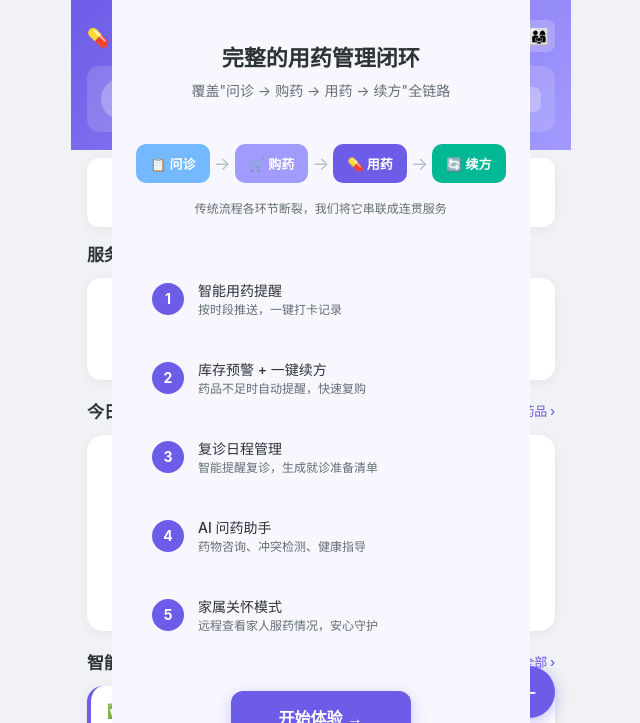
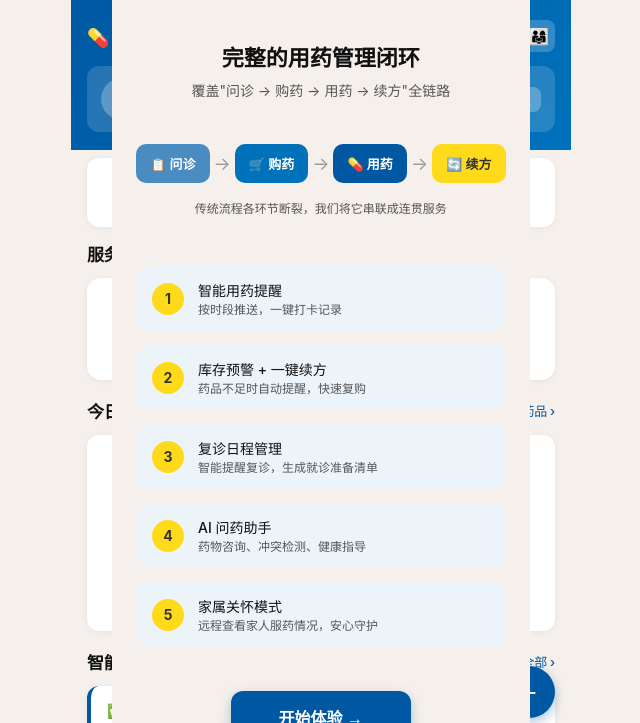
Before and after one commit to gtj12346/chronic-med-manager, a plain HTML site: page index.html in a window 1280 px wide. Both pictures are taken after a click on the button "看看我们的方案 →". Shown: the top 723 px of the page, without its empty margins (319-959 px from the left). Drawn offline with Linux system fonts and the light colour scheme.

Commit message:
配色调整为宜家风格：蓝+黄+暖白

```diff
--- a/index.html
+++ b/index.html
@@ -7,23 +7,25 @@
 <style>
 * { margin: 0; padding: 0; box-sizing: border-box; }
 :root {
-  --primary: #6C5CE7;
-  --primary-light: #A29BFE;
-  --primary-bg: #F8F7FF;
-  --success: #00B894;
-  --success-bg: #E8FFF8;
-  --warning: #FDCB6E;
-  --warning-bg: #FFF8E8;
-  --danger: #E17055;
-  --danger-bg: #FFF0EC;
-  --text: #2D3436;
-  --text-secondary: #636E72;
-  --text-light: #B2BEC3;
-  --bg: #F0F2F5;
-  --card: #FFF;
-  --border: #E8ECF0;
-  --radius: 16px;
-  --shadow: 0 2px 12px rgba(0,0,0,0.06);
+  --primary: #0058A3;
+  --primary-light: #4A8BC2;
+  --primary-bg: #EDF4F9;
+  --success: #28A745;
+  --success-bg: #EAF7ED;
+  --warning: #FFDA1A;
+  --warning-bg: #FFF9E0;
+  --danger: #CC0008;
+  --danger-bg: #FFEAEB;
+  --text: #111;
+  --text-secondary: #555;
+  --text-light: #999;
+  --bg: #F5F0EB;
+  --card: #FFFFFF;
+  --border: #E0DBD5;
+  --radius: 12px;
+  --shadow: 0 1px 6px rgba(0,0,0,0.06);
+  --accent: #FFDA1A;
+  --accent-bg: #FFFAE6;
 }
 body { font-family: -apple-system, 'PingFang SC', 'Helvetica Neue', sans-serif; background: var(--bg); color: var(--text); min-height: 100vh; padding-bottom: 80px; -webkit-font-smoothing: antialiased; }
 
@@ -31,8 +33,8 @@ body { font-family: -apple-system, 'PingFang SC', 'Helvetica Neue', sans-serif;
 .onboarding { position: fixed; top: 0; left: 0; right: 0; bottom: 0; z-index: 999; background: #fff; overflow-y: auto; }
 .onboarding.hidden { display: none; }
 .ob-slide { min-height: 100vh; display: flex; flex-direction: column; align-items: center; justify-content: center; padding: 40px 24px; text-align: center; }
-.ob-slide.s1 { background: linear-gradient(160deg, #6C5CE7 0%, #A29BFE 50%, #DFE6E9 100%); color: #fff; }
-.ob-slide.s2 { background: #F8F7FF; }
+.ob-slide.s1 { background: linear-gradient(160deg, #0058A3 0%, #0077C2 40%, #FFDA1A 100%); color: #fff; }
+.ob-slide.s2 { background: #F5F0EB; }
 .ob-slide.s3 { background: #fff; }
 
 .ob-hero-icon { font-size: 80px; margin-bottom: 24px; animation: float 3s ease-in-out infinite; }
@@ -41,7 +43,7 @@ body { font-family: -apple-system, 'PingFang SC', 'Helvetica Neue', sans-serif;
 .ob-subtitle { font-size: 16px; opacity: 0.9; line-height: 1.6; max-width: 320px; }
 
 .ob-pain-points { display: flex; flex-direction: column; gap: 16px; width: 100%; max-width: 380px; margin: 32px 0; }
-.ob-pain { display: flex; align-items: flex-start; gap: 14px; background: #fff; padding: 18px 16px; border-radius: 14px; text-align: left; box-shadow: 0 2px 12px rgba(108,92,231,0.08); }
+.ob-pain { display: flex; align-items: flex-start; gap: 14px; background: #fff; padding: 18px 16px; border-radius: 14px; text-align: left; box-shadow: 0 2px 8px rgba(0,0,0,0.06); }
 .ob-pain .pain-icon { font-size: 28px; flex-shrink: 0; width: 44px; height: 44px; display: flex; align-items: center; justify-content: center; border-radius: 12px; }
 .ob-pain .pain-icon.red { background: var(--danger-bg); }
 .ob-pain .pain-icon.orange { background: var(--warning-bg); }
@@ -52,22 +54,22 @@ body { font-family: -apple-system, 'PingFang SC', 'Helvetica Neue', sans-serif;
 
 .ob-solution { display: flex; flex-direction: column; gap: 14px; width: 100%; max-width: 380px; margin: 24px 0; }
 .ob-sol-item { display: flex; align-items: center; gap: 14px; padding: 14px 16px; border-radius: 14px; background: var(--primary-bg); text-align: left; }
-.ob-sol-item .sol-step { width: 32px; height: 32px; border-radius: 50%; background: var(--primary); color: #fff; display: flex; align-items: center; justify-content: center; font-size: 14px; font-weight: 700; flex-shrink: 0; }
+.ob-sol-item .sol-step { width: 32px; height: 32px; border-radius: 50%; background: #FFDA1A; color: #333; display: flex; align-items: center; justify-content: center; font-size: 14px; font-weight: 700; flex-shrink: 0; }
 .ob-sol-item .sol-text { font-size: 14px; font-weight: 500; }
 .ob-sol-item .sol-desc { font-size: 12px; color: var(--text-secondary); }
 
 .ob-journey { width: 100%; max-width: 380px; margin: 24px 0; }
 .journey-flow { display: flex; align-items: center; justify-content: center; gap: 4px; flex-wrap: wrap; margin: 16px 0; }
 .journey-node { padding: 10px 14px; border-radius: 10px; font-size: 13px; font-weight: 600; color: #fff; }
-.journey-node.n1 { background: #74B9FF; }
-.journey-node.n2 { background: #A29BFE; }
-.journey-node.n3 { background: #6C5CE7; }
-.journey-node.n4 { background: #00B894; }
+.journey-node.n1 { background: #4A8BC2; }
+.journey-node.n2 { background: #0072BB; }
+.journey-node.n3 { background: #0058A3; }
+.journey-node.n4 { background: #FFDA1A; color: #333; }
 .journey-arrow { font-size: 18px; color: var(--text-light); }
 .journey-label { font-size: 12px; color: var(--text-secondary); text-align: center; margin-top: 8px; line-height: 1.6; }
 
 .ob-btn { padding: 14px 48px; border-radius: 12px; border: none; font-size: 16px; font-weight: 600; cursor: pointer; margin-top: 20px; transition: all .2s; }
-.ob-btn.primary { background: var(--primary); color: #fff; box-shadow: 0 4px 16px rgba(108,92,231,0.3); }
+.ob-btn.primary { background: var(--primary); color: #fff; box-shadow: 0 4px 12px rgba(0,88,163,0.3); }
 .ob-btn.primary:active { transform: scale(0.97); }
 .ob-btn.outline { background: transparent; color: var(--primary); border: 2px solid var(--primary); }
 .ob-btn.white { background: #fff; color: var(--primary); box-shadow: 0 4px 16px rgba(0,0,0,0.1); }
@@ -82,7 +84,7 @@ body { font-family: -apple-system, 'PingFang SC', 'Helvetica Neue', sans-serif;
 .ob-section-sub { font-size: 14px; color: var(--text-secondary); margin-bottom: 4px; }
 
 /* ========== HEADER ========== */
-.header { background: linear-gradient(135deg, #6C5CE7, #A29BFE); color: #fff; padding: 20px 16px 18px; position: sticky; top: 0; z-index: 100; }
+.header { background: linear-gradient(135deg, #0058A3, #0072BB); color: #fff; padding: 20px 16px 18px; position: sticky; top: 0; z-index: 100; }
 .header-top { display: flex; justify-content: space-between; align-items: center; }
 .header h1 { font-size: 18px; font-weight: 600; letter-spacing: -0.3px; }
 .header .header-actions { display: flex; gap: 8px; }
@@ -207,7 +209,7 @@ body { font-family: -apple-system, 'PingFang SC', 'Helvetica Neue', sans-serif;
 
 /* ========== AI ASSISTANT ========== */
 .ai-assistant { background: var(--card); border-radius: var(--radius); box-shadow: var(--shadow); overflow: hidden; }
-.ai-header { background: linear-gradient(135deg, #6C5CE7, #A29BFE); padding: 14px 16px; color: #fff; display: flex; align-items: center; gap: 10px; }
+.ai-header { background: linear-gradient(135deg, #0058A3, #0072BB); padding: 14px 16px; color: #fff; display: flex; align-items: center; gap: 10px; }
 .ai-header .ai-avatar { width: 36px; height: 36px; border-radius: 50%; background: rgba(255,255,255,0.25); display: flex; align-items: center; justify-content: center; font-size: 18px; }
 .ai-header .ai-name { font-size: 14px; font-weight: 600; }
 .ai-header .ai-status { font-size: 11px; opacity: 0.8; }
@@ -247,9 +249,9 @@ body { font-family: -apple-system, 'PingFang SC', 'Helvetica Neue', sans-serif;
 .fm-action button { padding: 6px 12px; border-radius: 8px; border: 1px solid var(--border); background: #fff; font-size: 12px; cursor: pointer; color: var(--primary); }
 
 /* ========== HEALTH TIPS ========== */
-.tip-card { background: linear-gradient(135deg, #F8F7FF, #E8E4FF); border-radius: var(--radius); padding: 16px; margin-bottom: 10px; }
-.tip-card .tip-title { font-size: 14px; font-weight: 600; color: #5B4BC4; }
-.tip-card .tip-content { font-size: 13px; color: #6B5DC6; margin-top: 6px; line-height: 1.7; }
+.tip-card { background: linear-gradient(135deg, #FFFAE6, #FFF3BF); border-radius: var(--radius); padding: 16px; margin-bottom: 10px; }
+.tip-card .tip-title { font-size: 14px; font-weight: 600; color: #5A4B00; }
+.tip-card .tip-content { font-size: 13px; color: #6B5D1A; margin-top: 6px; line-height: 1.7; }
 
 /* ========== BOTTOM NAV ========== */
 .bottom-nav { position: fixed; bottom: 0; left: 0; right: 0; background: #fff; border-top: 1px solid var(--border); display: flex; z-index: 100; padding-bottom: env(safe-area-inset-bottom); }
@@ -297,7 +299,7 @@ body { font-family: -apple-system, 'PingFang SC', 'Helvetica Neue', sans-serif;
 .empty-state .empty-btn { display: inline-block; margin-top: 14px; padding: 10px 24px; background: var(--primary); color: #fff; border-radius: 10px; font-size: 13px; cursor: pointer; border: none; font-weight: 500; }
 
 /* ========== FAB ========== */
-.fab { position: fixed; bottom: 82px; right: 16px; width: 52px; height: 52px; border-radius: 50%; background: var(--primary); color: #fff; border: none; font-size: 26px; cursor: pointer; box-shadow: 0 4px 16px rgba(108,92,231,0.4); z-index: 99; display: flex; align-items: center; justify-content: center; transition: all .2s; }
+.fab { position: fixed; bottom: 82px; right: 16px; width: 52px; height: 52px; border-radius: 50%; background: var(--primary); color: #fff; border: none; font-size: 26px; cursor: pointer; box-shadow: 0 4px 12px rgba(0,88,163,0.35); z-index: 99; display: flex; align-items: center; justify-content: center; transition: all .2s; }
 .fab:active { transform: scale(0.9) rotate(90deg); }
 
 /* ========== TAG ========== */
@@ -306,7 +308,7 @@ body { font-family: -apple-system, 'PingFang SC', 'Helvetica Neue', sans-serif;
 .tag-green { background: var(--success-bg); color: var(--success); }
 .tag-red { background: var(--danger-bg); color: var(--danger); }
 .tag-orange { background: var(--warning-bg); color: #E67E22; }
-.tag-purple { background: var(--primary-bg); color: var(--primary); }
+.tag-purple { background: var(--accent-bg); color: #5A4B00; }
 
 /* ========== LOG ========== */
 .log-item { background: var(--card); border-radius: 12px; padding: 12px 16px; margin-bottom: 8px; box-shadow: var(--shadow); }
@@ -526,7 +528,7 @@ body { font-family: -apple-system, 'PingFang SC', 'Helvetica Neue', sans-serif;
       <div class="adherence-ring">
         <svg width="100" height="100" viewBox="0 0 100 100">
           <circle cx="50" cy="50" r="42" stroke="#EEE" stroke-width="9" fill="none"/>
-          <circle cx="50" cy="50" r="42" stroke="#6C5CE7" stroke-width="9" fill="none"
+          <circle cx="50" cy="50" r="42" stroke="#0058A3" stroke-width="9" fill="none"
             id="adherenceCircle" stroke-dasharray="263.9" stroke-dashoffset="263.9" stroke-linecap="round"/>
         </svg>
         <div class="ring-text">
```
